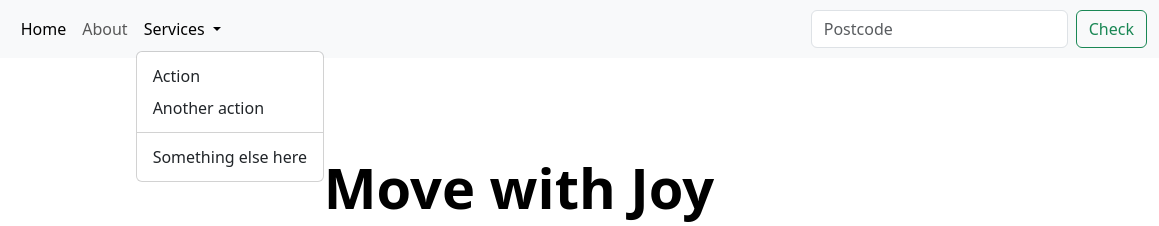
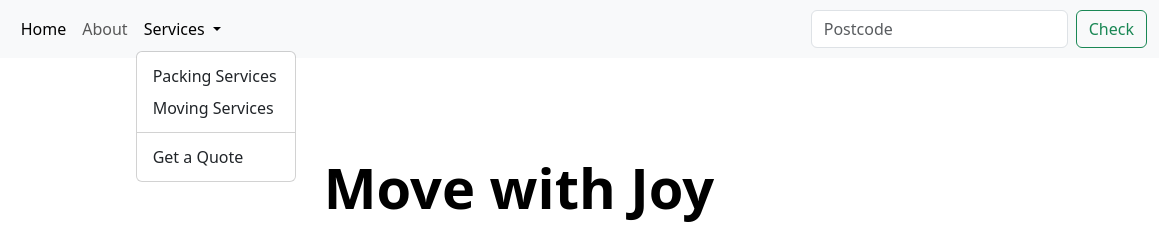
Before and after one commit to LisaFedane/Movers-Landing-Page, a plain HTML site: page index.html in a window 1280 px wide. Both pictures are taken after a click on the button "Services". Shown: the top 226 px of the page, 121-1280 px from the left. Drawn offline with nearby package versions, Linux system fonts and the light colour scheme.

Commit message:
Update index.html

```diff
--- a/index.html
+++ b/index.html
@@ -37,12 +37,12 @@
               Services
             </a>
             <ul class="dropdown-menu">
-              <li><a class="dropdown-item" href="#">Action</a></li>
-              <li><a class="dropdown-item" href="#">Another action</a></li>
+              <li><a class="dropdown-item" href="#">Packing Services</a></li>
+              <li><a class="dropdown-item" href="#">Moving Services</a></li>
               <li>
                 <hr class="dropdown-divider">
               </li>
-              <li><a class="dropdown-item" href="#">Something else here</a></li>
+              <li><a class="dropdown-item" href="#">Get a Quote</a></li>
             </ul>
           </li>
         </ul>
```
